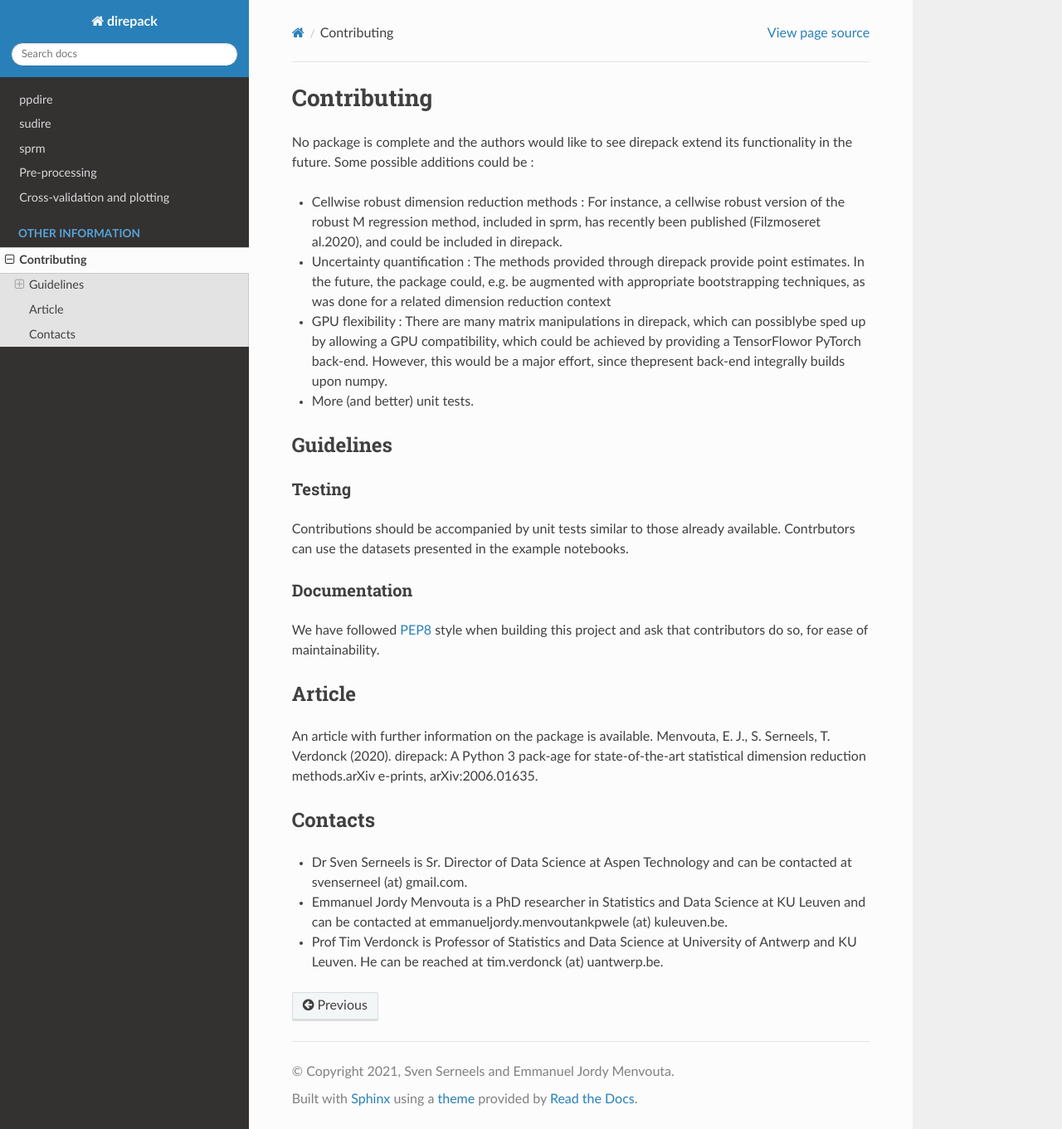
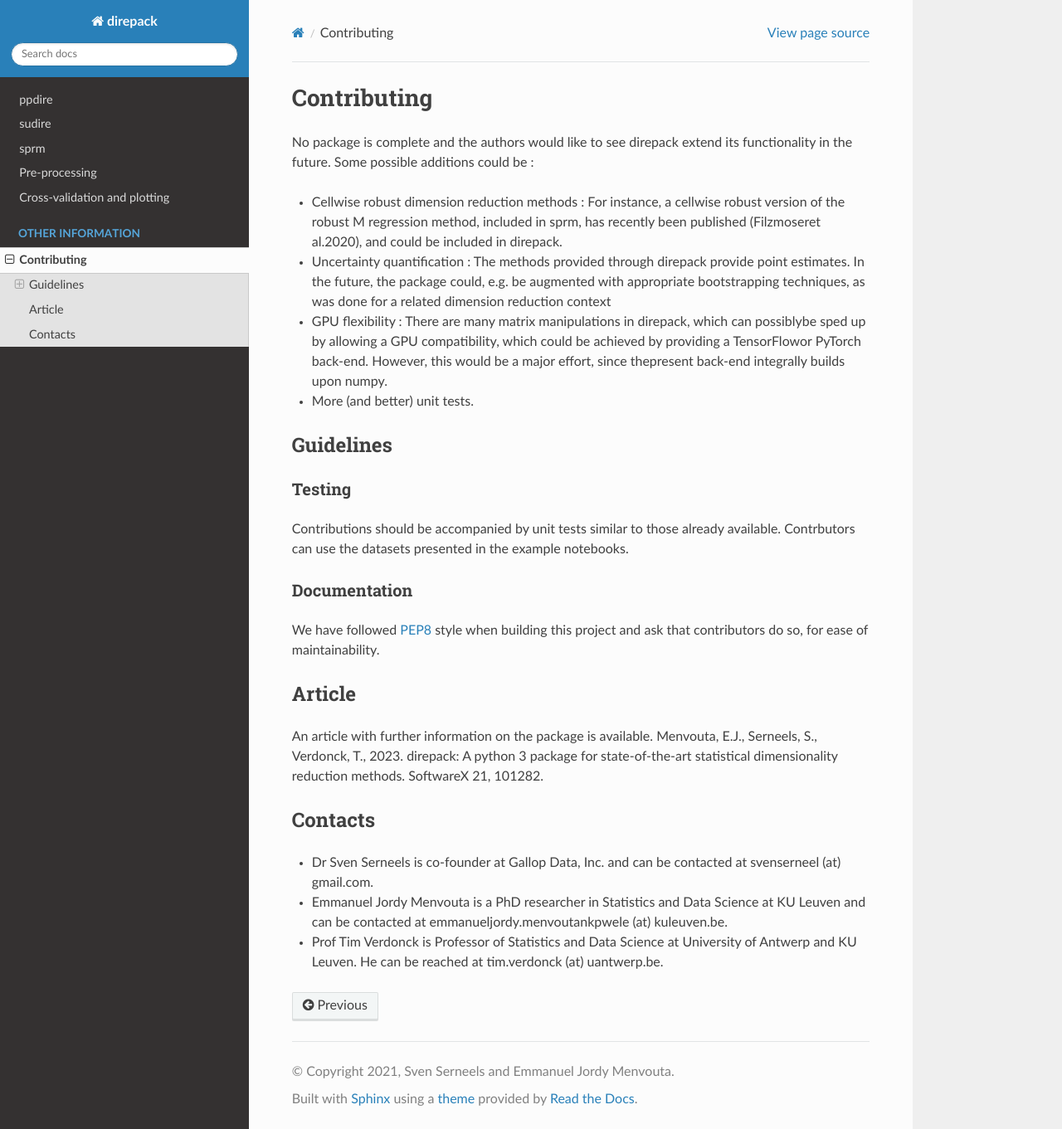
Before and after one commit to SvenSerneels/direpack, a Sphinx documentation site: the page built from docs/Contributing.rst, in a window 1280 px wide and 1361 px high. Shown: the whole window at 83% size. Built offline with Sphinx 7.4.7 and the Read the Docs theme 2.0.0, drawn with Linux system fonts in a browser that asks for light colours; formulas are drawn with MathJax 3.

Commit message:
update references to direpack SoftwareX

```diff
--- a/docs/Contributing.rst
+++ b/docs/Contributing.rst
@@ -25,12 +25,12 @@ for ease of maintainability.
 
 Article
 ================
-An article with further information on the package is available. Menvouta, E. J., S. Serneels, T. Verdonck (2020). direpack: A Python 3 pack-age for state-of-the-art statistical dimension reduction methods.arXiv  e-prints, arXiv:2006.01635.
+An article with further information on the package is available. Menvouta, E.J., Serneels, S., Verdonck, T., 2023. direpack: A python 3 package for state-of-the-art statistical dimensionality reduction methods. SoftwareX 21, 101282.
 
 Contacts
 ================
 
-* Dr Sven Serneels is Sr. Director of Data Science at  Aspen Technology and can be contacted at svenserneel (at) gmail.com.
+* Dr Sven Serneels is co-founder at Gallop Data, Inc. and can be contacted at svenserneel (at) gmail.com.
 
 * Emmanuel Jordy Menvouta is a PhD researcher in Statistics and Data Science at KU Leuven and can be contacted at emmanueljordy.menvoutankpwele (at) kuleuven.be.
 
```
